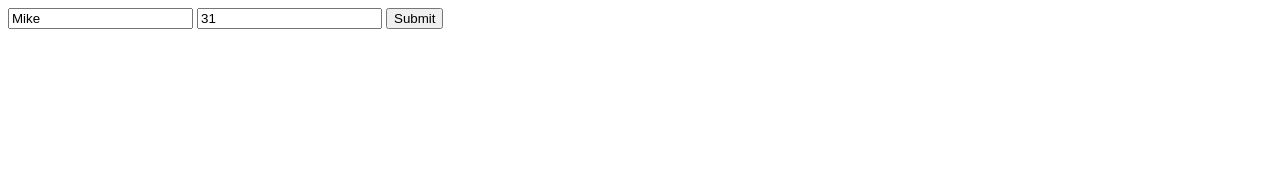
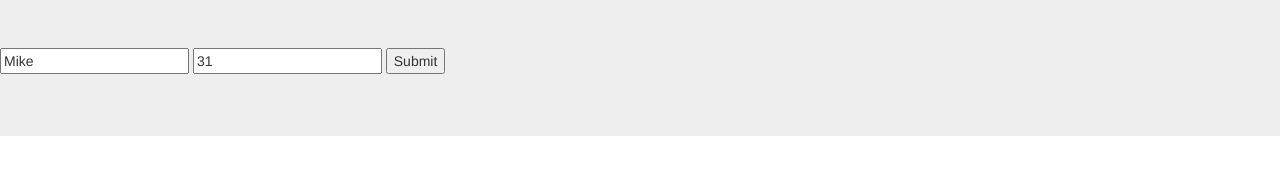
Before and after one commit to prashantram-mobileprogramming/express-demo2, a website: page public/form.html in a window 1280 px wide. Drawn offline with nearby package versions, Linux system fonts and the light colour scheme.

Commit message:
Added Bootstrap

```diff
--- a/public/form.html
+++ b/public/form.html
@@ -1,6 +1,6 @@
 <html>
     <body>
-        <div>
+        <div class="jumbotron">
 
             <form method="post" action="/api/2018/1?sortBy=name">
                 <input type="textbox" value="Mike" name="name" id="name">
@@ -10,3 +10,7 @@
         </div>
     </body>
 </html>
+
+
+
+<link rel="stylesheet" href="https://maxcdn.bootstrapcdn.com/bootstrap/3.3.7/css/bootstrap.min.css" integrity="sha384-BVYiiSIFeK1dGmJRAkycuHAHRg32OmUcww7on3RYdg4Va+PmSTsz/K68vbdEjh4u" crossorigin="anonymous">
```
